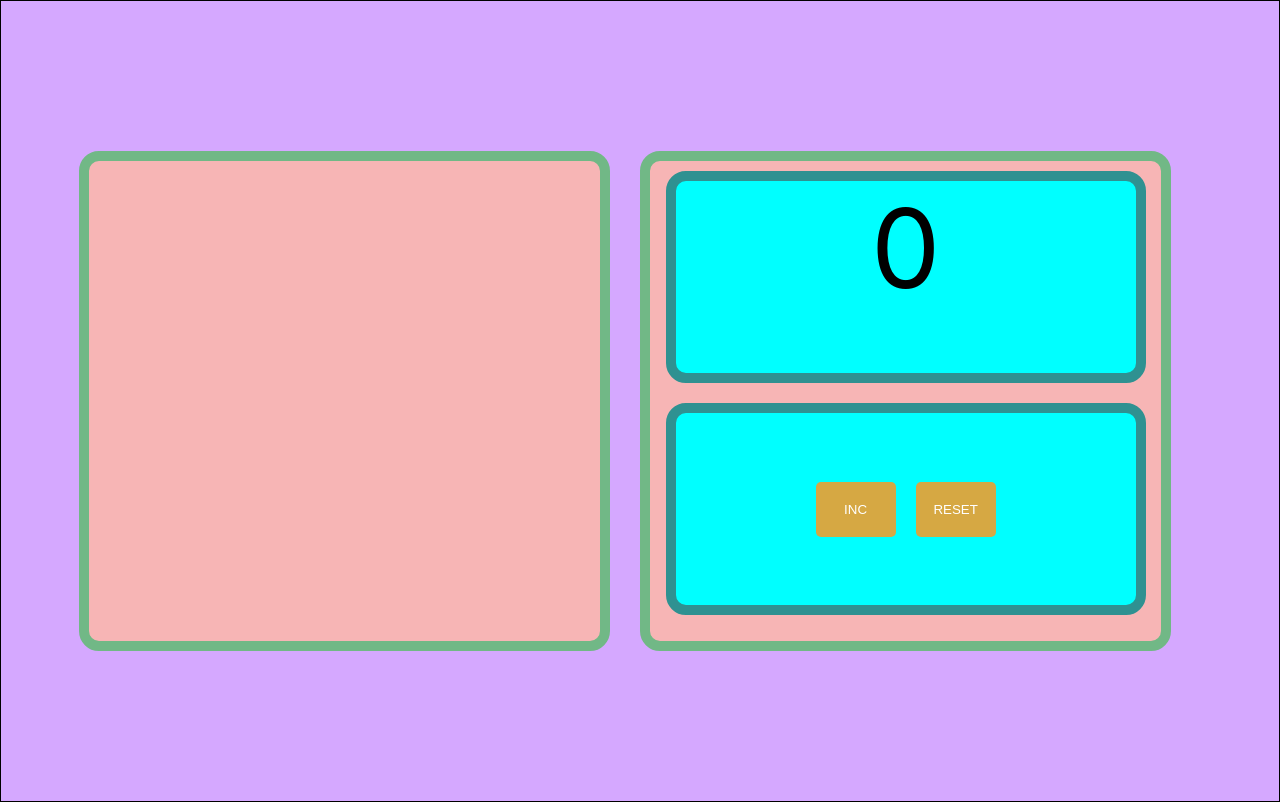
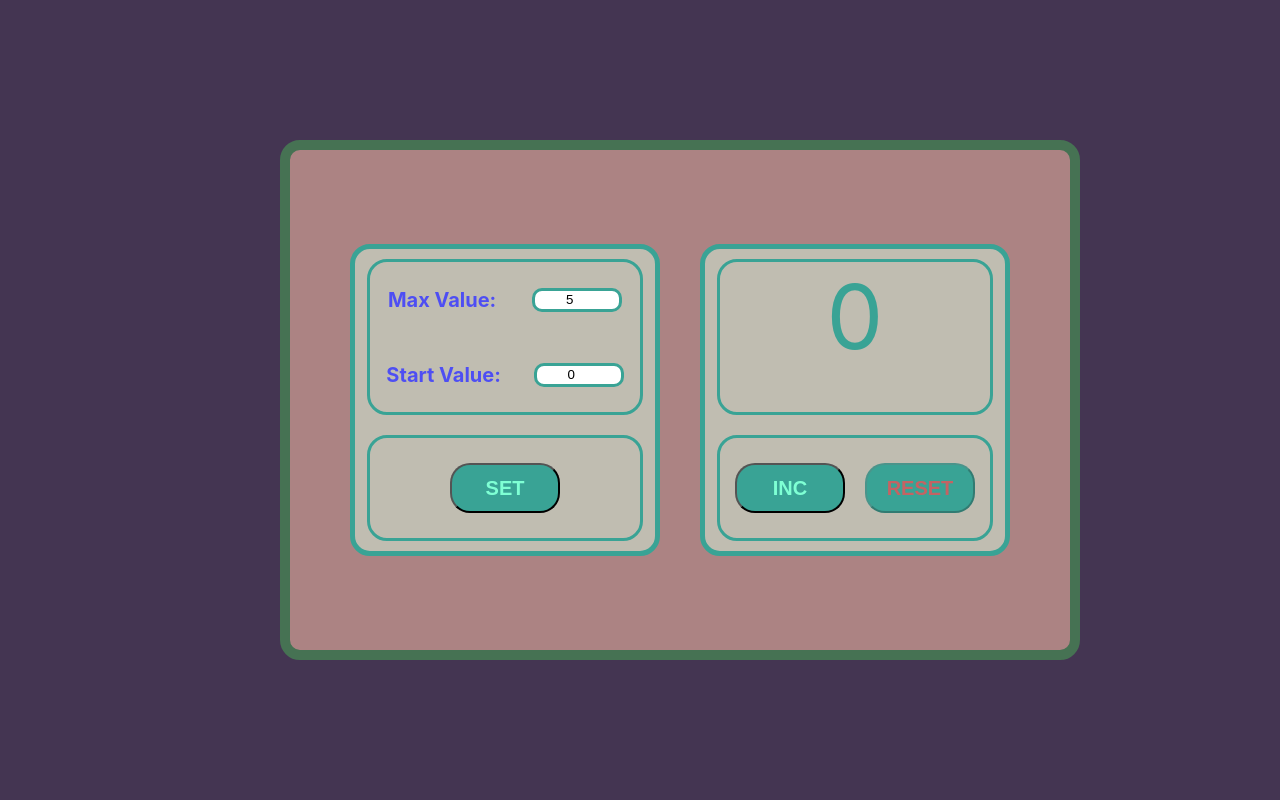
Before and after one commit to van0k13/CountingMachine, a React (Create React App) app: page / in a window 1280 px wide. Built offline with nearby package versions, Linux system fonts and the light colour scheme.

Commit message:
done CSS and partialy logic

```diff
--- a/src/App.css
+++ b/src/App.css
@@ -1,78 +1,113 @@
 .mainBody {
   height: 100vh;
-  background-color: rgb(213, 168, 255);
+  background-color: rgb(68, 53, 82);
   display: flex;
   justify-content: center;
   align-items: center;
-  border: 1px solid black;
 }
 
-.container {
-  width: 40%;
-  height: 60%;
+.mainDisplays {
+  width: 100%;
+  height: 500px;
+  display: flex;
+  justify-content: center;
+  align-items: center;
+  border: 10px solid rgb(70, 114, 83);
+  border-radius: 20px;
+  background-color: rgb(172, 131, 131);
+  margin: 30px;
+}
+
+.displayController {
+  width: 300px;
+  margin: 20px;
+  border: 5px solid rgb(57, 163, 149);
+  background-color: rgb(192, 189, 177);
+  border-radius: 20px;
   display: flex;
   flex-direction: column;
   align-items: center;
-  border: 10px solid rgb(113, 184, 134);
-  border-radius: 20px;
-  background-color: rgb(247, 181, 181);
-  margin: 30px;
 }
 
-.controlcontainer {
-  width: 40%;
-  height: 60%;
+.controlPanel {
+  width: 90%;
+  height: 150px;
+  border: 3px solid rgb(57, 163, 149);
+  border-radius: 20px;
+  margin: 10px;
+  display: flex;
+  flex-direction: column;
+  justify-content: space-around;
+}
+
+.setButton {
+  width: 90%;
+  margin: 10px;
+  height: 100px;
+  border: 3px solid rgb(57, 163, 149);
+  border-radius: 20px;
+  display: flex;
+  justify-content: center;
+  align-items: center;
+}
+
+.displayIncremental {
+  width: 300px;
+  margin: 20px;
+  border: 5px solid rgb(57, 163, 149);
+  background-color: rgb(192, 189, 177);
+  border-radius: 20px;
   display: flex;
   flex-direction: column;
   align-items: center;
-  border: 10px solid rgb(113, 184, 134);
-  border-radius: 20px;
-  background-color: rgb(247, 181, 181);
 }
 
-
-.display {
-  display: flex;
+.incNumber {
+  width: 90%;
+  height: 150px;
+  border: 3px solid rgb(57, 163, 149);
+  border-radius: 20px;
   margin: 10px;
-  width: 90%;
-  height: 40%;
-  background-color: aqua;
-  border-radius: 20px;
-  border: rgb(47, 145, 145) solid 10px;
+  font-size: 90px;
+  color: rgb(57, 163, 149);
   text-align: center;
-  justify-content: center;
-  font-size: 110px;
 }
 
-.buttons {
+.buttonIncReset {
+  width: 90%;
+  margin: 10px;
+  height: 100px;
+  border: 3px solid rgb(57, 163, 149);
+  border-radius: 20px;
   display: flex;
-  margin: 10px;
-  width: 90%;
-  height: 40%;
-  background-color: aqua;
-  border-radius: 20px;
-  border: rgb(47, 145, 145) solid 10px;
   justify-content: center;
   align-items: center;
-
 }
 
-.button{
-  color: #fff;
+.textStyle {
+  font-weight: 700;
+  color: rgb(78, 78, 243);
+  font-size: 20px;
+  display: flex;
+  justify-content: space-around;
+}
+
+.inputStyle {
   width: 80px;
+  border-radius: 10px;
+  border: 3px rgb(57, 163, 149) solid;
+  text-align: center;
+}
+.buttonStylization {
   margin: 10px;
-  text-transform: uppercase;
-  text-decoration: none;
-  background: #d6a843;
-  padding: 20px;
-  border-radius: 5px;
-  display: flex;
-  justify-content: center;
-  border: none;
-  transition: all 0.4s ease 0s;
+  width: 110px;
+  height: 50px;
+  border-radius: 20px;
+  background-color: rgb(57, 163, 149);
+  font-size: 20px;
+  font-weight: 700;
+  color: aquamarine;
 }
-.button:hover{
-  background: #434343;
-  letter-spacing: 3px;
-  transition: all 0.4s ease 0s;
+.buttonStylization:disabled {
+  color:rgb(196, 99, 99);
 }
--- a/src/App.js
+++ b/src/App.js
@@ -1,53 +1,104 @@
 import React from 'react';
 import './App.css';
 import Display from './Dispaly';
-import Buttons from './Buttons';
 
 
 class App extends React.Component {
     addNumber = () => {
+        debugger
         let maxValue = this.state.maxValue
-        let plusNum = this.state.displayingNumber
-        if(this.state.displayingNumber > 0){
-        this.setState({controllers: this.state.controllers.map(c => {
-            if(c.name === 'RESET') {
-                return {...c, isDisabled: false}
-            }else return c
-        })})}
+        let plusNum = Number(this.state.displayingNumber)
+        if (this.state.displayingNumber > 0) {
+            this.setState({
+                controllers: this.state.controllers.map(c => {
+                    if (c.name === 'RESET') {
+                        return { ...c, isDisabled: false }
+                    } else return c
+                })
+            })
+        }
         if (plusNum < maxValue) {
+            this.setState({ displayingNumber: +this.state.displayingNumber + 1 }, () => {
+                if (this.state.displayingNumber === this.state.maxValue) {
+                    this.setState({
+                        controllers: this.state.controllers.map(c => {
+                            if (c.name === 'INC') {
+                                return { ...c, isDisabled: true }
+                            } else return c
+                        })
+                    })
+                }
+            })
+        }
+    }
+    resetNumber = () => {
+        this.setState({
+            displayingNumber: 0
+        })
 
-        this.setState({displayingNumber: this.state.displayingNumber + 1 } , ()=> {
-            if(this.state.displayingNumber === this.state.maxValue) {
-
-                this.setState( {controllers:  this.state.controllers.map(c => {
-                    if(c.name === 'INC'){
-                        return {...c, isDisabled: true}
+        this.setState({
+            controllers: this.state.controllers.map(c => {
+                if (c.name === 'INC') {
+                    return { ...c, isDisabled: false }
+                } else return c
+            })
+        })
+    }
+    setNumber = () => {
+        if (this.state.startValue >= 0) {
+            this.setState({ displayingNumber: this.state.startValue,
+                controllers: this.state.controllers.map(c => {
+                    if (c.name === 'RESET') {
+                        return { ...c, isDisabled: true }
                     } else return c
-                })})
-            }})
+                })
+            })
         }
     }
 
+    onMaxValueChange = (e) => {
+        if (e.currentTarget.value > 0) {
+            return this.setState({
+                maxValue: e.currentTarget.value
+            })
 
-    resetNumber = () => {
+        }
+    }
+    onStartValueChange = (e) => {
+        let currentValue = Number(e.currentTarget.value);
+        if (currentValue >= 0) {
+            return this.setState({
+                startValue: e.currentTarget.value,
+                controllers: this.state.controllers.map(c => {
+                    if (c.name === 'SET') {
+                        return { ...c, isDisabled: false };
+                    } else return c
+                })
+            })
+        } else {
+            return this.setState(
+                {
+                    startValue: currentValue,
+                    controllers: this.state.controllers.map(c => {
+                        if (c.name === 'SET') {
+                            return { ...c, isDisabled: true };
+                        } else return c
+                    })
+                })
+        }
 
-        this.setState({
-            displayingNumber: 0 })
+    }
 
-            this.setState( {controllers:  this.state.controllers.map(c => {
-                if(c.name === 'INC'){
-                    return {...c, isDisabled: false}
-                } else return c
-            })} )
-    }
 
     state = {
         displayingNumber: 0,
+        startValue: 0,
         maxValue: 5,
 
         controllers: [
             { name: 'INC', buttonFn: this.addNumber, isDisabled: false },
-            { name: 'RESET', buttonFn: this.resetNumber, isDisabled: true }
+            { name: 'RESET', buttonFn: this.resetNumber, isDisabled: true },
+            { name: 'SET', buttonFn: this.setNumber, isDisabled: false }
         ],
     };
 
@@ -55,12 +106,10 @@ class App extends React.Component {
     render = () => {
         return (
             <div className='mainBody'>
-                <div className='controlcontainer'>
-
-                </div>
-                <div className='container'>
-                    <Display number={this.state.displayingNumber} />
-                    <Buttons controllers={this.state.controllers} />
+                <div>
+                    <Display onMaxValueChange={this.onMaxValueChange}
+                        onStartValueChange={this.onStartValueChange}
+                        state={this.state} />
                 </div>
             </div>
 
--- a/src/Button.js
+++ /dev/null
@@ -1,18 +0,0 @@
-import React from 'react';
-import './App.css';
-
-
-class Button extends React.Component {
-    render = () => {
-
-        return (
-
-            <div >
-              <button className='button' disabled={this.props.isDisabled}
-               onClick={this.props.buttonFn}>{this.props.name}</button>
-            </div>
-        );
-    }
-}
-
-export default Button;
--- a/src/Buttons.js
+++ /dev/null
@@ -1,23 +0,0 @@
-import React from 'react';
-import './App.css';
-import Button from './Button'
-
-
-class Buttons extends React.Component {
-
-    render = () => {
-
-        let buttonsElements = this.props.controllers.map( buttons =>
-             <Button buttonFn={buttons.buttonFn}
-                     name={buttons.name}
-                     isDisabled={buttons.isDisabled}/>)
-
-        return (
-            <div className='buttons'>
-            {buttonsElements}
-           </div>
-        );
-    }
-}
-
-export default Buttons;
--- a/src/Dispaly.js
+++ b/src/Dispaly.js
@@ -1,12 +1,18 @@
 import React from 'react';
 import './App.css';
+import DisplayController from './DispalyController';
+import DisplayIncremental from './DispalyIncremental';
 
 
 class Display extends React.Component {
+
     render = () => {
         return (
-            <div className='display'>
-                {this.props.number}
+            <div className='mainDisplays'>
+                <DisplayController onMaxValueChange={this.props.onMaxValueChange}
+                onStartValueChange={this.props.onStartValueChange}
+                state={this.props.state} />
+               <DisplayIncremental state={this.props.state}/>
             </div>
         );
     }
--- /dev/null
+++ b/src/DispalyController.js
@@ -0,0 +1,40 @@
+import React from 'react';
+import './App.css';
+
+
+class DisplayController extends React.Component {
+    render = () => {
+        let onMaxValueChange = this.props.onMaxValueChange
+        let onStartValueChange = this.props.onStartValueChange
+        let disabled = this.props.state.controllers[2].isDisabled
+        let onClick = this.props.state.controllers[2].buttonFn
+        let name = this.props.state.controllers[2].name
+        return (
+            <div className='displayController'>
+                <div className='controlPanel'>
+                    <div className='textStyle'>Max Value:
+                            <input className='inputStyle'
+                            value={this.props.state.maxValue}
+                            onChange={onMaxValueChange}
+                            type='number'></input>
+                    </div>
+                    <div className='textStyle'>Start Value:
+                            <input className='inputStyle'
+                            value={this.props.state.startValue}
+                            onChange={onStartValueChange}
+                            type='number'></input>
+                    </div>
+                </div>
+                <div className='setButton'>
+                    <button className='buttonStylization'
+                        disabled={disabled}
+                        onClick={onClick}
+                    >{name}</button>
+                </div>
+            </div>
+
+        );
+    }
+}
+
+export default DisplayController;
--- /dev/null
+++ b/src/DispalyIncremental.js
@@ -0,0 +1,26 @@
+import React from 'react';
+import './App.css';
+
+
+class DisplayIncremental extends React.Component {
+
+    render = () => {
+        return (
+            <div className='displayIncremental'>
+                <div className='incNumber'>{this.props.state.displayingNumber}</div>
+                <div className='buttonIncReset'>
+                    <button
+                        disabled={this.props.state.controllers[0].isDisabled}
+                        onClick={this.props.state.controllers[0].buttonFn}
+                        className='buttonStylization'>{this.props.state.controllers[0].name}</button>
+                    <button
+                        disabled={this.props.state.controllers[1].isDisabled}
+                        onClick={this.props.state.controllers[1].buttonFn}
+                        className='buttonStylization'>{this.props.state.controllers[1].name}</button>
+                </div>
+            </div>
+        );
+    }
+}
+
+export default DisplayIncremental;
```
